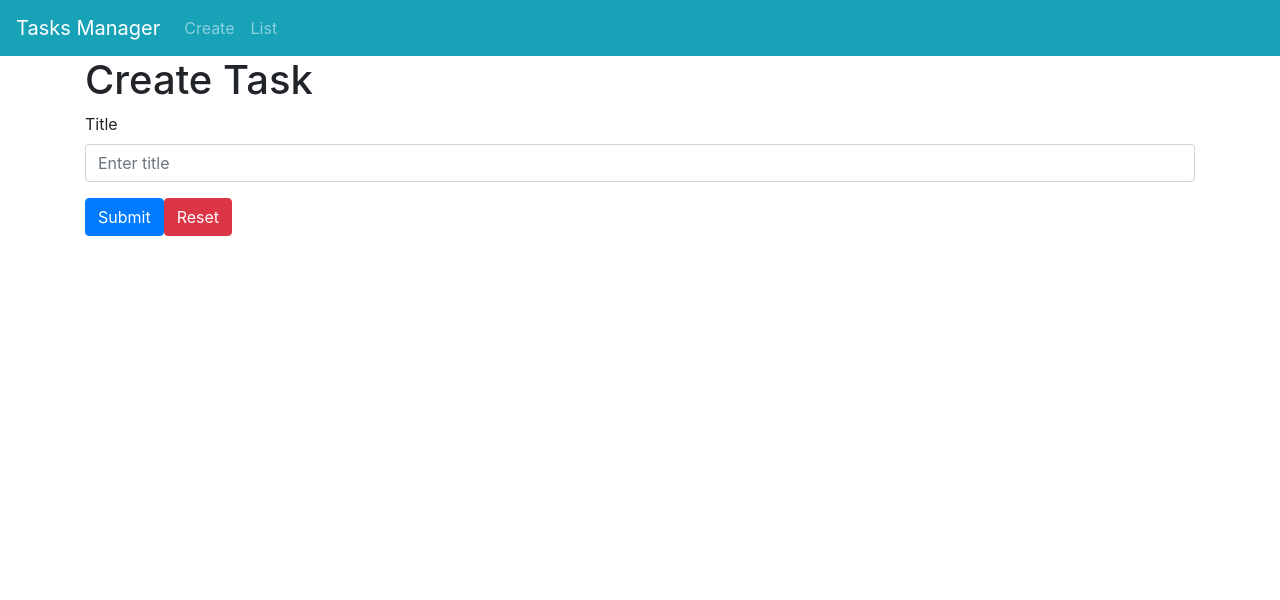
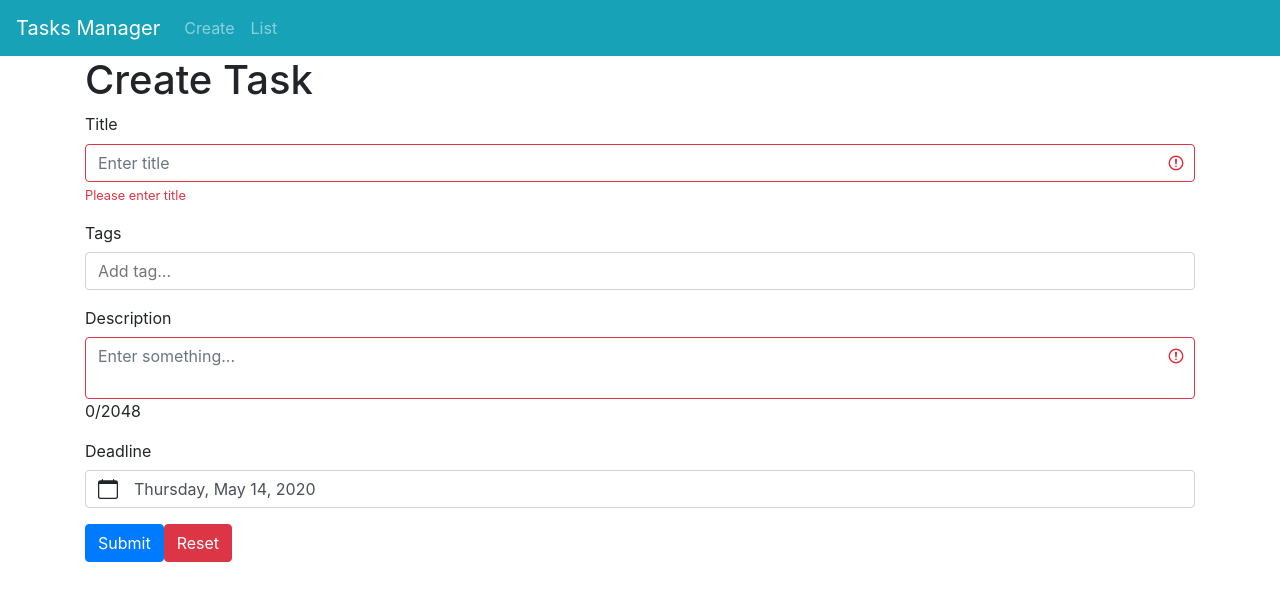
Before and after one commit to alexis-karyavin/tasks-manager-vue, a Vue app: page / in a window 1280 px wide. Shown: the top 600 px of the page. Built offline with nearby package versions, Linux system fonts and the light colour scheme.

Commit message:
Add Form create task

```diff
--- a/src/views/Create.vue
+++ b/src/views/Create.vue
@@ -1,7 +1,7 @@
 <template>
   <div>
     <h1>Create Task</h1>
-    <b-form @submit="onSubmit" @reset="onReset">
+    <b-form @submit.prevent="onSubmit" @reset.prevent="onReset">
       <b-form-group
           id="input-group-1"
           label="Title"
@@ -13,8 +13,31 @@
             v-model="form.title"
             type="text"
             required
+            :state="!!form.title"
             placeholder="Enter title"
         ></b-form-input>
+        <b-form-invalid-feedback :state="(!!form.title)">Please enter title</b-form-invalid-feedback>
+      </b-form-group>
+      <b-form-group label="Tags">
+        <b-form-tags
+            input-id="tags-basic"
+            v-model="form.tags"
+            tag-variant="primary"
+        ></b-form-tags>
+      </b-form-group>
+      <b-form-group label="Description">
+        <b-form-textarea
+            v-if="form.description"
+            id="textarea"
+            v-model="form.description.text"
+            :state="validateTextArea"
+            placeholder="Enter something..."
+            no-resize
+        ></b-form-textarea>
+        <span class="countSymbols">{{ form.description.text.length }}/{{ form.description.countSym }}</span>
+      </b-form-group>
+      <b-form-group label="Deadline">
+        <b-form-datepicker v-model="form.deadline"></b-form-datepicker>
       </b-form-group>
       <b-button type="submit" variant="primary">Submit</b-button>
       <b-button type="reset" variant="danger">Reset</b-button>
@@ -30,16 +53,39 @@ export default {
     return {
       form: {
         title: '',
+        tags: [],
+        description: {
+          countSym: 2048,
+          text: ''
+        },
+        deadline: this.getCurrentDate()
       }
     }
   },
+  computed: {
+    validateTextArea: function() {
+      return this.form.description.text.length < this.form.description.countSym && this.form.description.text.length !== 0;
+    },
+  },
   methods: {
     onSubmit() {
-      console.log('submit')
+      console.log(this.form)
     },
     onReset() {
       console.log('reset')
+    },
+    getCurrentDate() {
+      const today = new Date();
+      const dd = String(today.getDate()).padStart(2, '0');
+      const mm = String(today.getMonth() + 1).padStart(2, '0'); //January is 0!
+      const yyyy = today.getFullYear();
+      return `${yyyy}-${mm}-${dd}`
     }
   }
 }
 </script>
+<style scoped lang="scss">
+  .countSymbols {
+
+  }
+</style>
```
